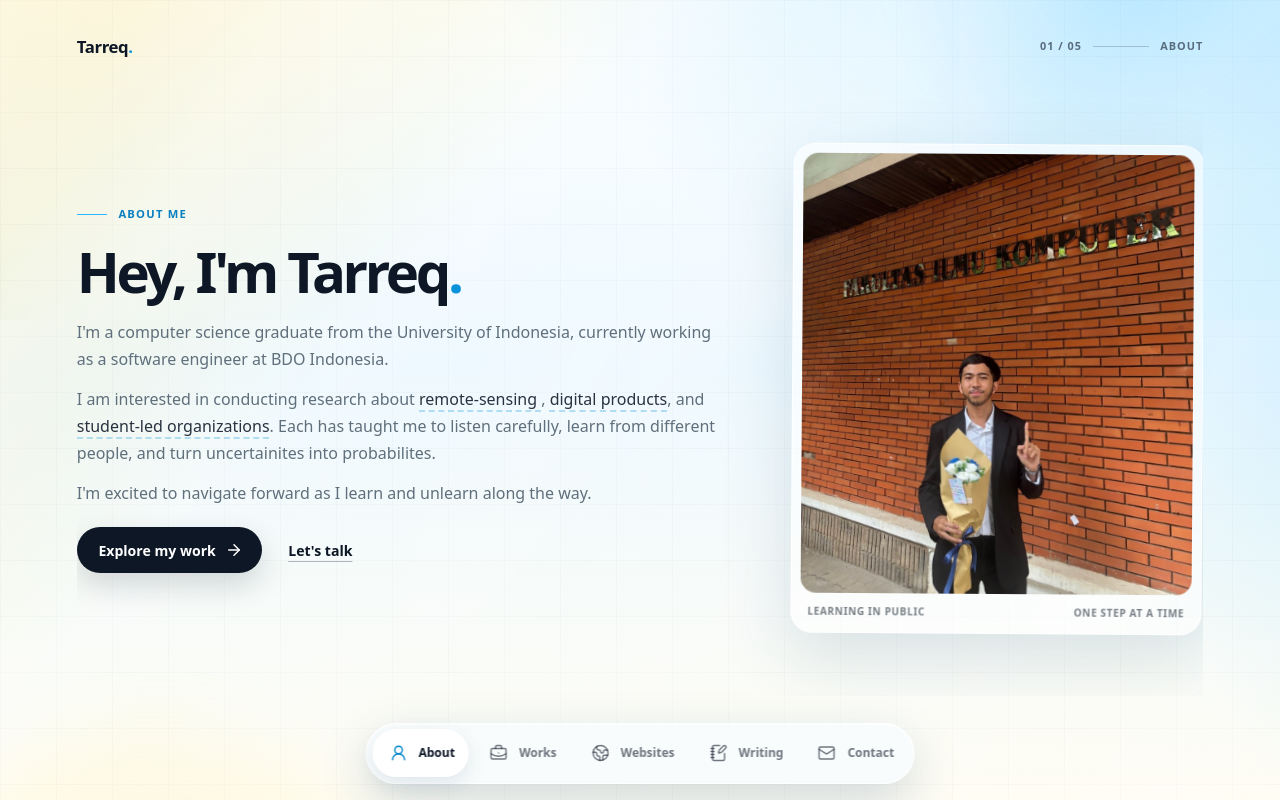
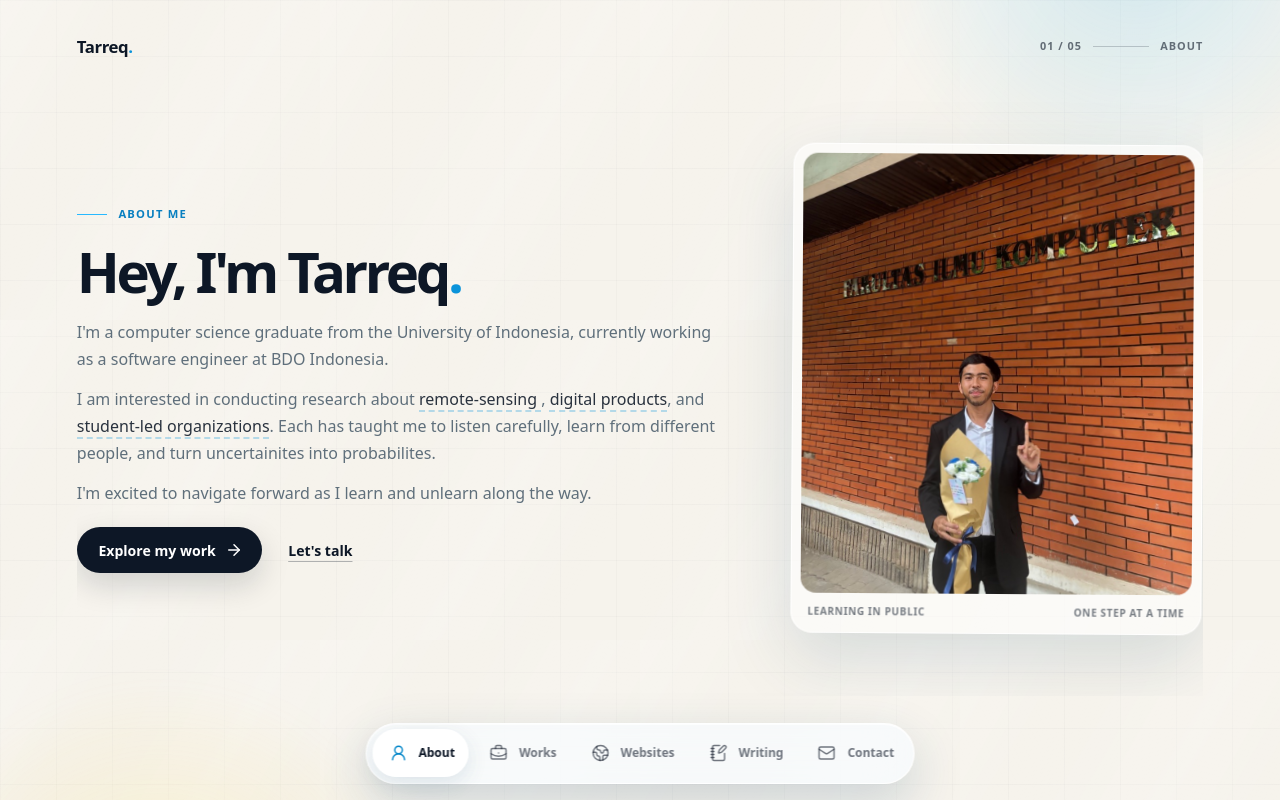
Before and after one commit to mrtrq/presence, a Next.js app: page / in a window 1280 px wide. Built offline with nearby package versions, Linux system fonts and the light colour scheme.

Commit message:
change background color

```diff
--- a/app/globals.css
+++ b/app/globals.css
@@ -49,9 +49,10 @@ body {
   color: var(--color-fg);
   font-family: var(--font-sans);
   background:
-    linear-gradient(135deg, var(--sun-soft) 0%, rgba(255, 255, 255, 0) 34%),
+    /* linear-gradient(135deg, var(--sun-soft) 0%, rgba(255, 255, 255, 0) 34%),
     linear-gradient(225deg, var(--sky-soft) 0%, rgba(255, 255, 255, 0) 38%),
-    linear-gradient(180deg, #fbfeff 0%, #eef9ff 46%, #fffdf4 100%);
+    linear-gradient(180deg, #fbfeff 0%, #eef9ff 46%, #fffdf4 100%); */
+    #f6f3ec;
   font-feature-settings: "kern" 1;
   text-rendering: optimizeLegibility;
 }
```
